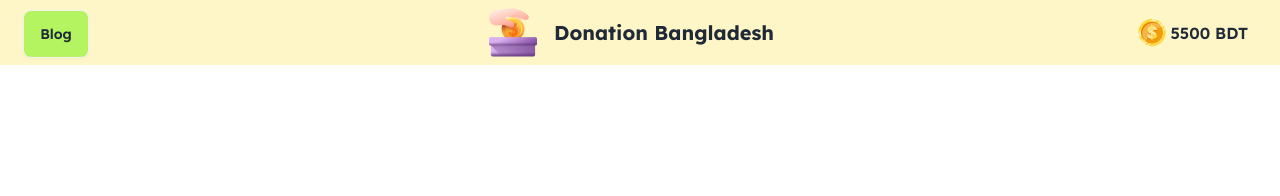
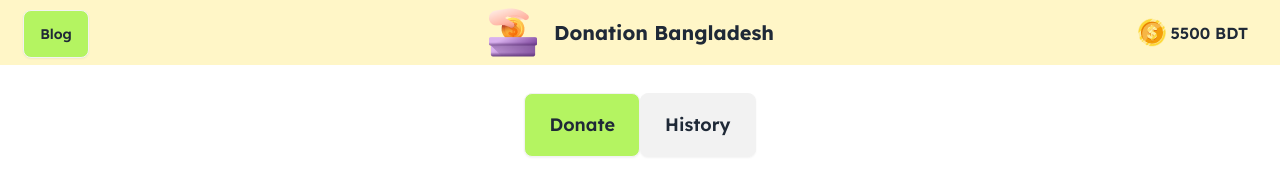
Before and after one commit to King-coder940/Assignment-105, a plain HTML site: page index.html in a window 1280 px wide. Drawn offline with nearby package versions, Linux system fonts and the light colour scheme.

Commit message:
header done

```diff
--- a/index.html
+++ b/index.html
@@ -62,8 +62,9 @@
         </div>
       </div>
     </nav>
-    <section>
-
+    <section class="flex justify-center mt-4 pt-3 sticky top-0 z-10 bg-white backdrop-filter backdrop-blur-lg bg-opacity-30">
+      <div><button id="donation-btn" class="btn btn-lg bg-c-primary">Donate</button></div>
+      <div><button id="history-btn" class="btn btn-lg">History</button></div>
 
     </section>
 
```
